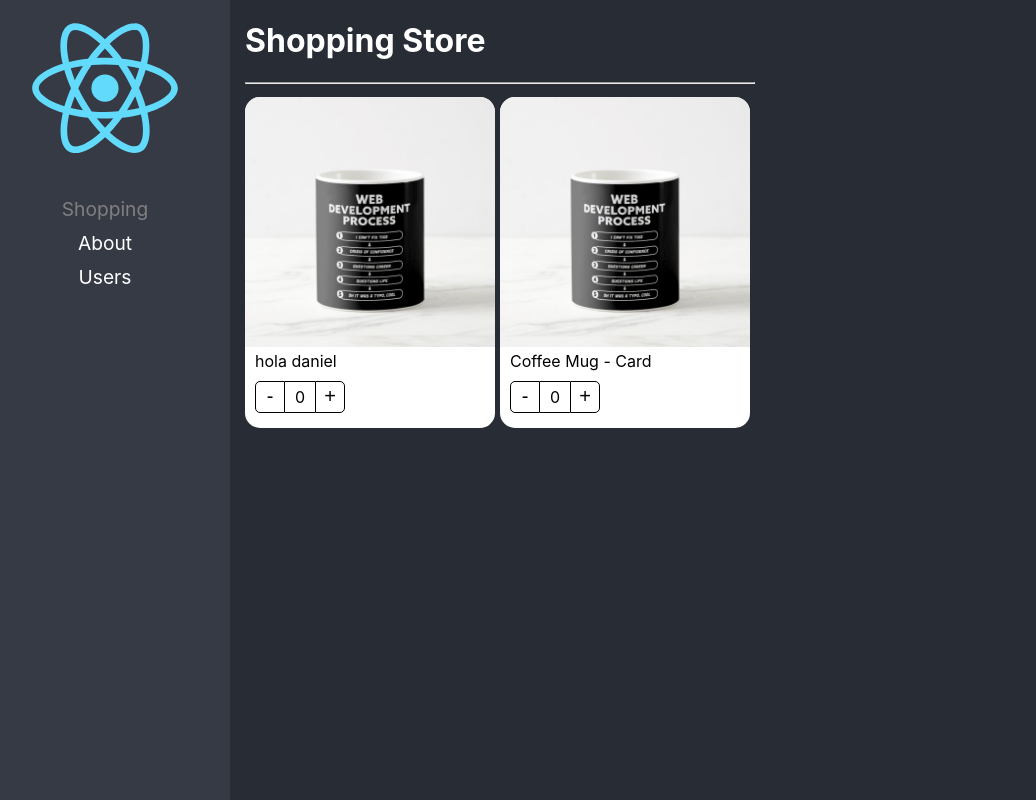
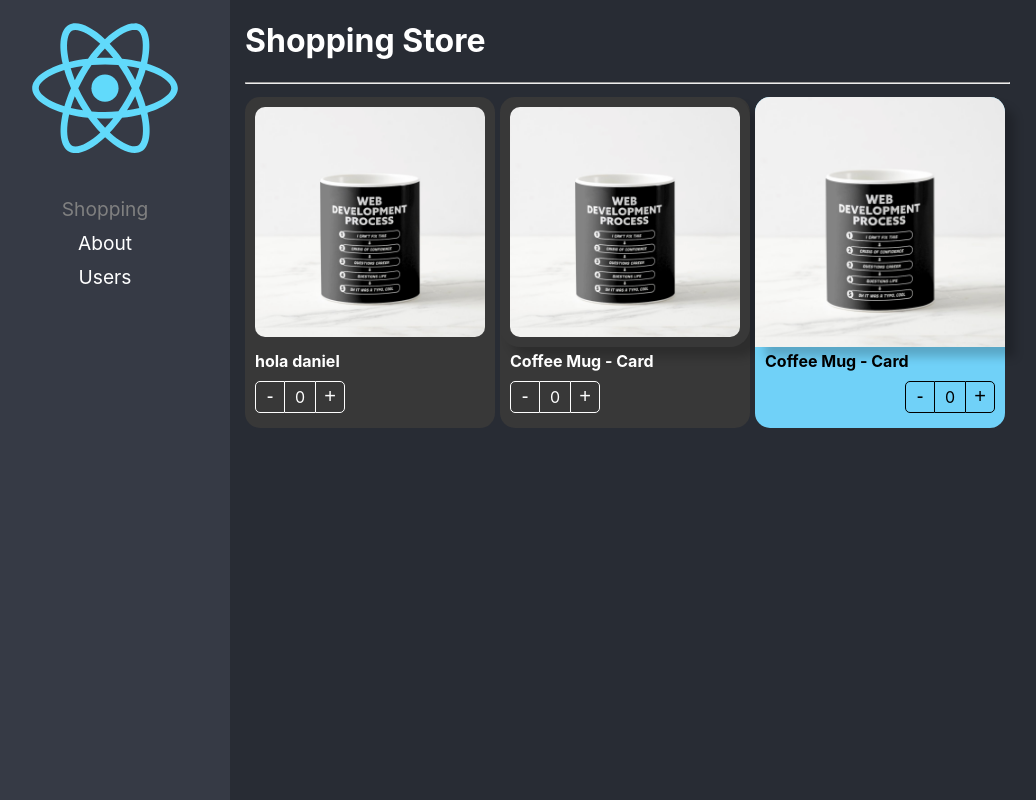
Before and after one commit to Danfelogar/react-adv, a React (Create React App) app: page /home in a window 1280 px wide. Shown: the whole page, without its empty margins (20-1056 px from the left). Built offline with nearby package versions, Linux system fonts and the light colour scheme.

Commit message:
Component Extend Styles - listo

```diff
--- a/src/02-component-patterns/components/ProductButtons.tsx
+++ b/src/02-component-patterns/components/ProductButtons.tsx
@@ -8,12 +8,17 @@
 //     //cosejo: si no sabes que variable le corresponde a cada parametro que recibes es recomendable hacer cursorpointer en la variable original para ver que retorna
 // }
 
-export  const ProductButtons =()=>{
+export interface Props {
+    className?: string;
+    style?: React.CSSProperties;
+}
+
+export  const ProductButtons =({className,style}: Props)=>{
     // { counter, increaseBy }: ProductButtonsProps estas eran las dependencias antes del context
     const { increaseBy, counter } = useContext(ProductContext);
 
     return(
-        <div className={ styles.buttonsContainer }>
+        <div className={ `${styles.buttonsContainer} ${className}` } style={ style }>
             <button className={ styles.buttonMinus }
             onClick={()=> increaseBy(-1)}
             >-</button>
--- a/src/02-component-patterns/components/ProductCard.tsx
+++ b/src/02-component-patterns/components/ProductCard.tsx
@@ -1,15 +1,23 @@
-import { createContext } from 'react';
+import { createContext, ReactElement } from 'react';
 import styles from '../styles/styles.module.css';
 
 import { useProduct } from '../hooks/useProduct';
-import { ProductCardProps, ProductContextProps } from '../interfaces/interfaces';
+import { Product, ProductContextProps } from '../interfaces/interfaces';
 
 
 
 export const ProductContext = createContext({} as ProductContextProps);
 const { Provider } = ProductContext;
 
-export const ProductCard = ({ children, product }: ProductCardProps) => {
+export interface Props {
+    product: Product;
+    children?: ReactElement | ReactElement[];
+    //es opcional puede recibir o no un solo elemento de react o un arreglo de varios elementos
+    className?: string;
+    style?: React.CSSProperties;
+}
+
+export const ProductCard = ({ children, product, className, style }: Props) => {
 
     const { counter, increaseBy } = useProduct();
 
@@ -19,7 +27,7 @@
             increaseBy,
             product
         }}>
-        <div className={ styles.productCard }>
+        <div className={ `${styles.productCard} ${ className }` } style={ style }>
             { children }
             {/* <img className={ styles.productImg } src="./coffee-mug.png" alt="Coffe  Mug" /> */}
             {/* <ProductImage img={ product.img }/>
--- a/src/02-component-patterns/components/ProductImage.tsx
+++ b/src/02-component-patterns/components/ProductImage.tsx
@@ -4,7 +4,15 @@
 
 import noImage from '../assets/no-image.jpg';
 
-export const ProductImage =({img = ''})=>{
+export interface Props {
+    className?: string,
+    img?: string,
+    style?: React.CSSProperties
+}
+// export const ProductImage =({img = ''})=>{
+    //un string vacio para un ternario significa que no tiene valor
+
+export const ProductImage =({img, className,style}: Props)=>{
     //un string vacio para un ternario significa que no tiene valor
 
     const { product } = useContext(ProductContext);
@@ -20,6 +28,6 @@
     }
 
     return(
-        <img className={ styles.productImg } src={ imgToShow } alt="Product img" />
+        <img className={ `${styles.productImg} ${className}` } src={ imgToShow } alt="Product img" style={style} />
     )
 }
--- a/src/02-component-patterns/components/ProductTitle.tsx
+++ b/src/02-component-patterns/components/ProductTitle.tsx
@@ -2,11 +2,20 @@
 import styles from '../styles/styles.module.css';
 import { ProductContext } from './ProductCard';
 
-export const ProductTitle =({ title }: { title?: string })=>{
+export interface Props {
+    className?: string,
+    title?: string,
+    style?: React.CSSProperties,
+}
+
+//cuando es una sola propiedad puede ser manejado desde el mismo proveedor variables
+// export const ProductTitle =({ title, className }: { title?: string, className?: string })=>{
+
+export const ProductTitle =({ title, className, style }: Props)=>{
 
     const { product } = useContext(ProductContext);
 
     return(
-        <span className={ styles.productDescription }>{ title ? title : product.title }</span>
+        <span className={ `${styles.productDescription} ${className}` } style={style}>{ title ? title : product.title }</span>
     )
 }
--- a/src/02-component-patterns/pages/ShoppingPage.tsx
+++ b/src/02-component-patterns/pages/ShoppingPage.tsx
@@ -1,5 +1,5 @@
 import { ProductButtons, ProductCard, ProductImage, ProductTitle } from '../components';
-
+import '../styles/custom-styles.css';
 
 const product = {
     id: '1',
@@ -18,16 +18,46 @@
                 flexDirection: 'row',
                 flexWrap:'wrap',
             }}>
-                <ProductCard product={ product }>
-                    <ProductCard.Image />
-                    <ProductCard.Title title={ 'hola daniel' }/>
-                    <ProductCard.Buttons />
+                <ProductCard
+                    product={ product }
+                    className="text-white bg-dark"
+                >
+                    <ProductCard.Image className="custom-image"/>
+                    <ProductCard.Title className="text-bold" title={ 'hola daniel' } />
+                    <ProductCard.Buttons className="custom-buttons" />
                 </ProductCard>
 
-                <ProductCard product={ product }>
-                    <ProductImage/>
-                    <ProductTitle />
-                    <ProductButtons />
+                <ProductCard
+                    product={ product }
+                    className="text-white bg-dark"
+                >
+                    <ProductImage className="custom-image" style={{boxShadow: '10px 10px 10px rgba(0,0,0,0.2)'}}/>
+                    <ProductTitle className="text-bold" />
+                    <ProductButtons className="custom-buttons" />
+                </ProductCard>
+
+                <ProductCard
+                    product={ product }
+                    style={{
+                        backgroundColor: '#70D1F8'
+                    }}
+                >
+                    <ProductImage
+                    style={{
+                        boxShadow: '10px 10px 10px rgba(0,0,0,0.2)'
+                    }}
+                    />
+                    <ProductTitle
+                    style={{
+                        fontWeight: 'bold'
+                    }}
+                    />
+                    <ProductButtons
+                    style={{
+                        display:'flex',
+                        justifyContent:'end'
+                    }}
+                    />
                 </ProductCard>
             </div>
         </div>
--- /dev/null
+++ b/src/02-component-patterns/styles/custom-styles.css
@@ -0,0 +1,22 @@
+.bg-dark {
+    background-color: rgb(56,56,56);
+}
+
+.text-white {
+    color: #fefefe;
+}
+
+.text-bold {
+    font-weight: bold;
+}
+
+.custom-image{
+    border-radius: 20px;
+    padding: 10px;
+    width: calc(100% - 20px);
+}
+
+.custom-buttons button, .custom-buttons div{
+    color: #fefefe;
+    border-color: #fefefe;
+}
```
Also changed, not shown: src/02-component-patterns/interfaces/interfaces.ts (+7 -9 lines).
